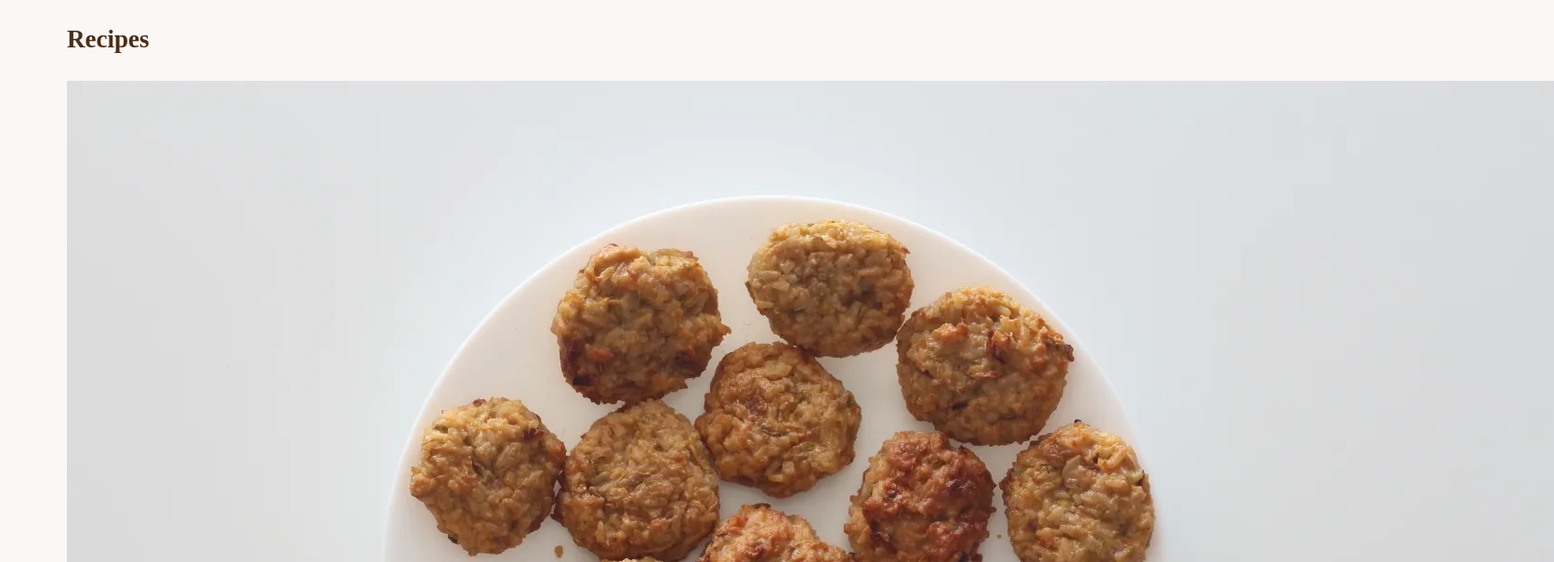
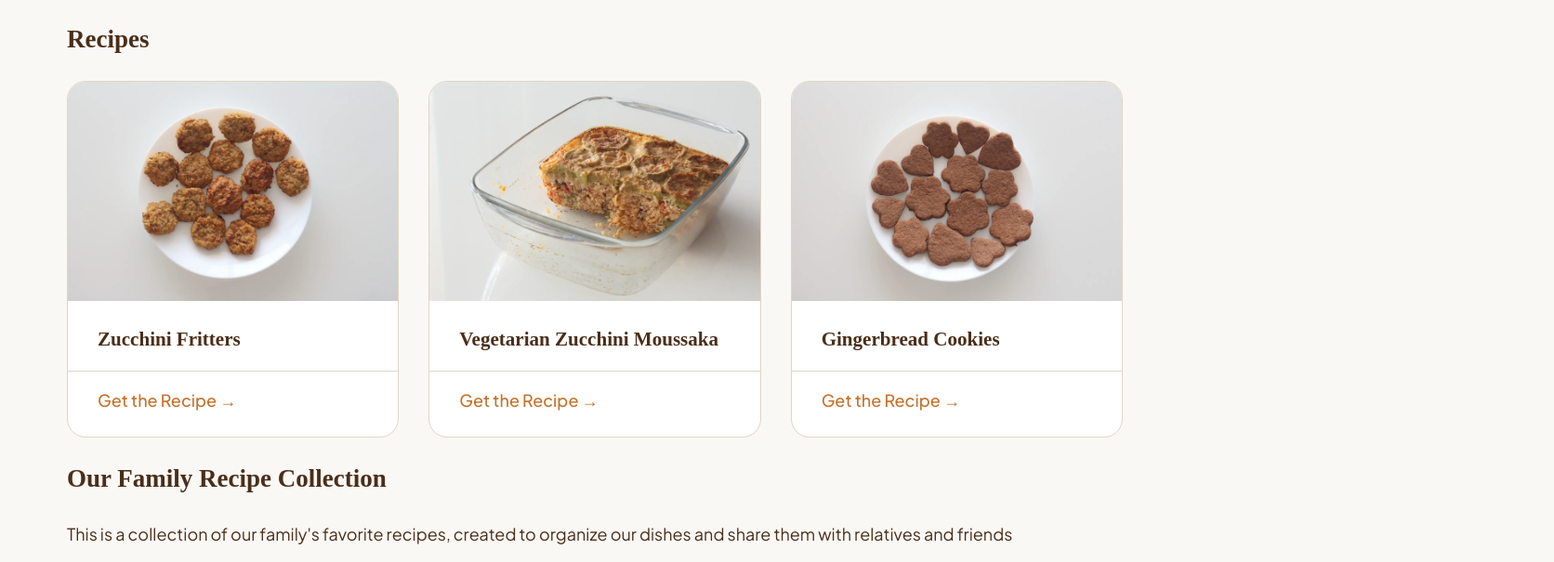
Before and after one commit to AnPro1/our-family-recipes, a plain HTML site: page index.html in a window 1280 px wide. Shown: the part 102-707 px from the top of the page at 93% size, 1672 px wide, since content can reach past the window. Drawn offline with Linux system fonts and the light colour scheme; a web font is replaced by a local one.

Commit message:
Style: add main recipe grid styles

```diff
--- a/style.css
+++ b/style.css
@@ -123,3 +123,56 @@ header .container ul {
 .logo:hover {
     color: var(--text-accent);
 }
+
+/* ==========================================================================
+   Main: Recipe Grid
+   ========================================================================== */
+
+.recipe-card {
+    display: flex;
+    flex-direction: column;
+    background-color: var(--color-bg-surface);
+    border: 1px solid var(--color-border);
+    border-radius: var(--radius-lg);
+    overflow: hidden;
+}
+
+.recipe-card img {
+    width: 100%;
+    height: auto;
+}
+
+.recipe-grid .container ul {
+    display: grid;
+    grid-template-columns: repeat(auto-fit,
+    minmax(300px, 1fr));
+    gap: 2rem;
+}
+
+.recipe-card h3 {
+    margin: 0;
+    padding: 1.5rem 2rem 1rem 2rem;
+}
+
+.recipe-cta {
+    padding: 1rem 2rem 1.5rem;
+    margin-top: auto;
+    font-weight: 500;
+    border-top: 1px solid var(--color-border);
+    color: var(--text-accent);
+}
+
+.recipe-card a {
+    display: flex;
+    flex-direction: column;
+    height: 100%;
+}
+
+.recipe-card:hover {
+    transform: translateY(-4px);
+    box-shadow: 0 10px 30px rgba(0, 0, 0, 0.04);
+}
+
+.recipe-card:hover .recipe-cta {
+    color: #8e6427;
+}
```
